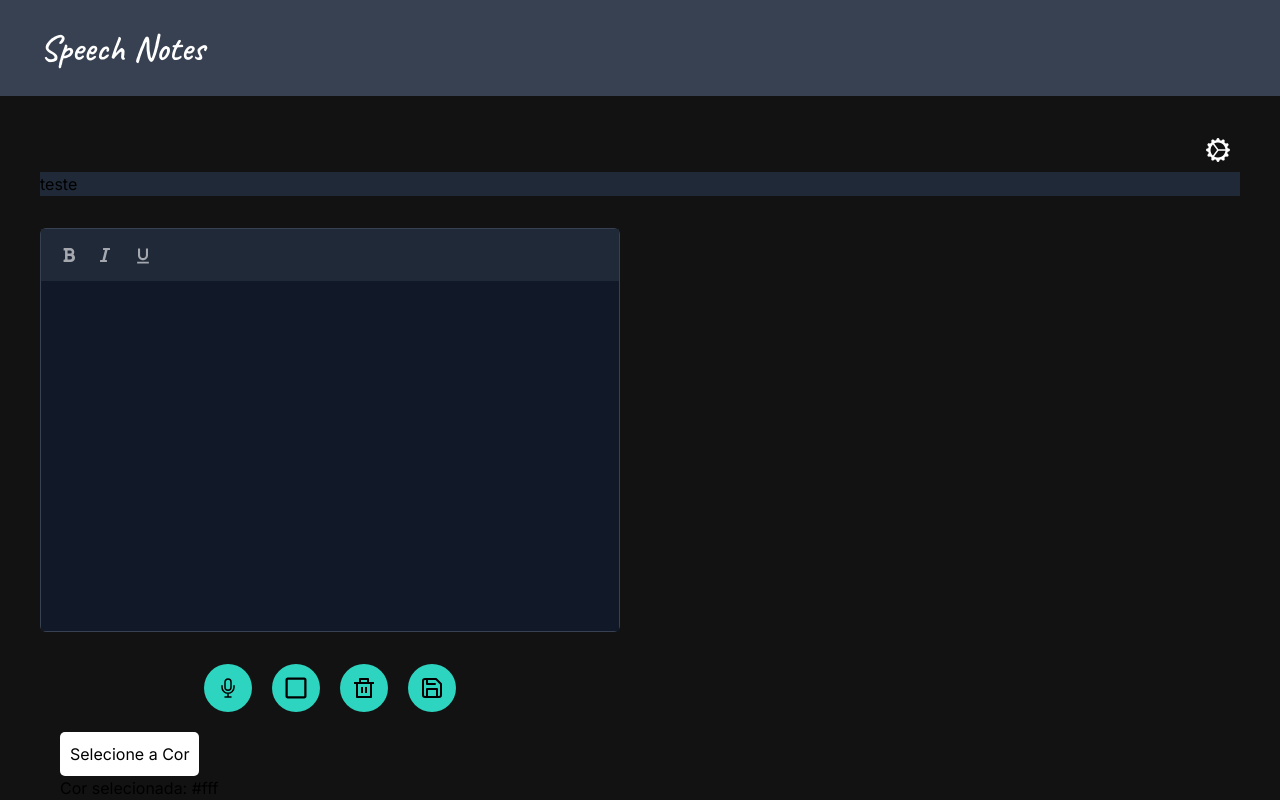
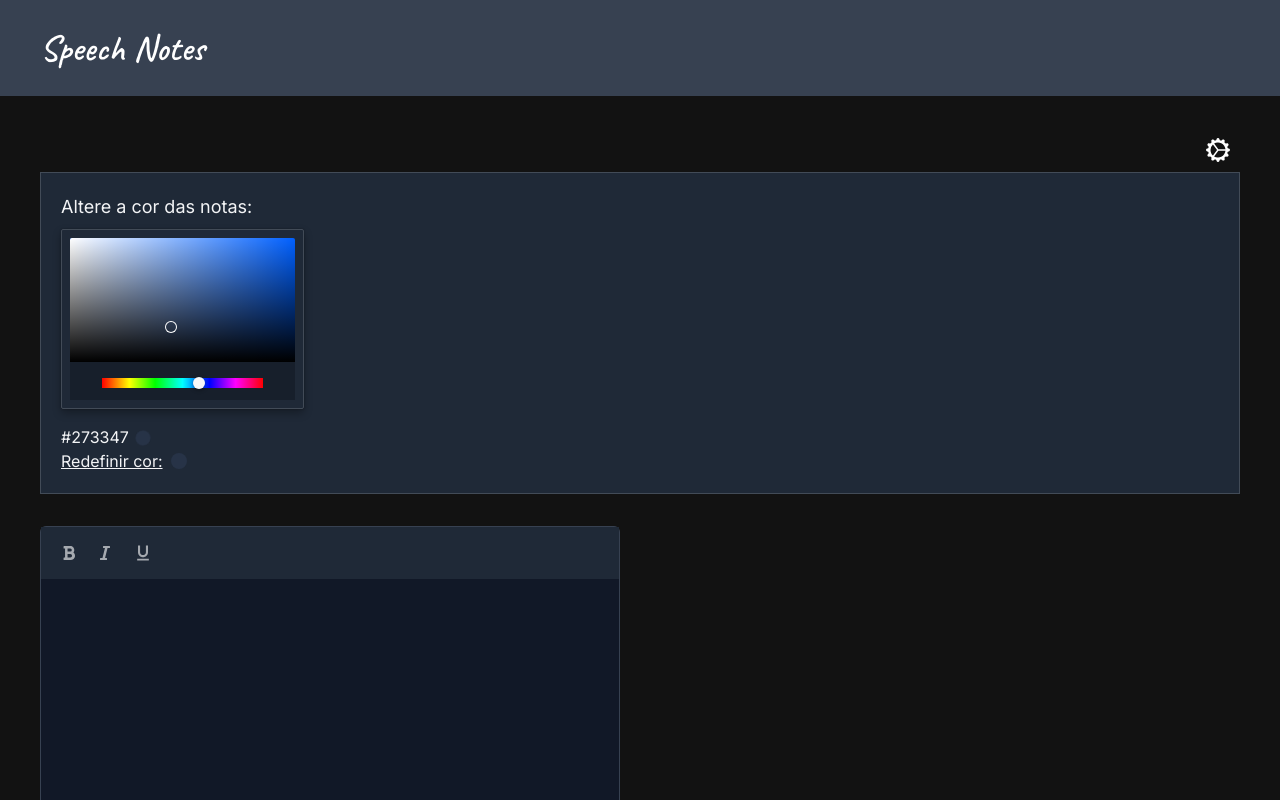
Before and after one commit to gabrielalencs/Quick-Notes, a React (Vite) app: page / in a window 1280 px wide. Shown: the top 800 px of the page. Built offline with nearby package versions, Linux system fonts and the light colour scheme.

Commit message:
feat: ends color picker logic

```diff
--- a/src/App.css
+++ b/src/App.css
@@ -52,7 +52,6 @@
     display: flex;
     flex-direction: column;
     height: min-content;
-    background-color: rgb(39, 51, 71);
     overflow: hidden;
     padding: 20px 20px 60px;
     position: relative;
@@ -96,13 +95,19 @@
 
 /* color picker - react color */
 
+.custom-chrome-picker {
+    border: 1px solid #424b57;
+    padding: .5rem;
+    background-color: #1f2937 !important;
+}
+
 .custom-chrome-picker>div:last-child {
-    background-color: #1d2b49;
+    background-color: #171f2b;
+    /* background-color: transparent; */
 }
 
 .custom-chrome-picker .flexbox-fix {
     align-items: center;
-    gap: 1rem;
 }
 
 .custom-chrome-picker .flexbox-fix:nth-child(2) {
@@ -113,10 +118,23 @@
     margin-bottom: 0 !important;
 }
 
+.flexbox-fix>div:last-child > div:nth-child(1) {
+    /* display: none !important;  */
+    position: relative !important;
+    right: 1rem !important;
+}
+
 .flexbox-fix>div:last-child > div:nth-child(2) {
     display: none !important;
 }
 
-.flexbox-fix>div:first-child {
-    display: none;
+.flexbox-fix>div:first-child div {
+    margin-top: 0 !important;
+    position: absolute !important;
+    bottom: 1.7rem;
+    left: 4.6rem;
 }
+
+.flexbox-fix>div:first-child div {
+    margin-top: 0 !important;
+}
--- a/src/App.jsx
+++ b/src/App.jsx
@@ -1,3 +1,7 @@
+// React
+
+import { useState } from 'react';
+
 // Styles
 
 import './App.css';
@@ -10,62 +14,26 @@
 import SettingsContainer from './components/SettingsContainer';
 
 
-import React, { useState } from 'react';
-import { ChromePicker } from 'react-color';
-
-
-
 const App = () => {
-
-    const [color, setColor] = useState('#fff');
-    const [showPicker, setShowPicker] = useState(false);
-
-    const handleChangeComplete = (color) => {
-        setColor(color.hex);
-    };
+    const [colorPickerValue, setColorPickerValue] = useState('#273347');
 
     return (
         <>
             <Header />
             <main className='max-w-[1800px] mx-auto mt-8 mb-20 px-10'>
                 <div>
-                    <SettingsContainer />
+                    <SettingsContainer
+                        colorPickerValue={colorPickerValue}
+                        updatePickerColor={setColorPickerValue}
+                    />
                 </div>
+
                 <div className='mt-8 flex flex-col gap-20 md:flex-row md:gap-10'>
                     <NoteCreationContainer />
-                    <NoteContainer />
-                </div>
-
-
-
-
-
-
-                <div style={{ padding: '20px' }}>
-                    <button
-                        style={{
-                            backgroundColor: color,
-                            border: 'none',
-                            padding: '10px',
-                            borderRadius: '5px',
-                            cursor: 'pointer',
-                        }}
-                        onClick={() => setShowPicker(!showPicker)}
-                    >
-                        Selecione a Cor
-                    </button>
-
-                    {showPicker && (
-                        <div style={{ position: 'absolute', zIndex: '2' }}>
-                            <ChromePicker
-                                className="custom-chrome-picker"
-                                color={color}
-                                onChangeComplete={handleChangeComplete}
-                            />
-                        </div>
-                    )}
-
-                    <p>Cor selecionada: {color}</p>
+                    <NoteContainer
+                        colorPickerValue={colorPickerValue}
+                        updatePickerColor={setColorPickerValue}
+                    />
                 </div>
             </main>
         </>
--- a/src/components/NoteContainer/index.jsx
+++ b/src/components/NoteContainer/index.jsx
@@ -13,7 +13,7 @@
 import { LuDownload } from "react-icons/lu";
 
 
-const NoteContainer = () => {
+const NoteContainer = ({ colorPickerValue, updatePickerColor }) => {
     const { noteInformation, setNoteInformation } = useContext(NoteInformationContext);
 
     useEffect(() => {
@@ -22,12 +22,15 @@
         setNoteInformation(favoriteSavedNotes);
     }, []);
 
+    console.log(colorPickerValue);
+
+
 
     return (
         <div className="flex-1 grid gap-10 sm:grid-cols-2 md:grid-cols-1 lg:grid-cols-2 lg:gap-y-16 lg:gap-7 min-[1589px]:grid-cols-3">
             {
                 noteInformation.map(noteCreated => (
-                    <div className="postIt max-w-[300px] md:max-w-[350px]" key={noteCreated.id}>
+                    <div className="postIt max-w-[300px] md:max-w-[350px] bg-[#273347]" key={noteCreated.id}>
                         <div className="flex items-center gap-4 flex-wrap justify-between">
                             <div className="flex items-center flex-wrap gap-1 text-sm">
                                 <span>{noteCreated.date}</span>
--- a/src/components/NoteCreationContainer/index.jsx
+++ b/src/components/NoteCreationContainer/index.jsx
@@ -167,7 +167,6 @@
             setNoteInformation(prevNotes => [...prevNotes, createdNoteInformation]);
             clearTextFromNotepad();
         }
-
     };
 
     useEffect(() => {
@@ -176,7 +175,7 @@
         }
     }, [noteInformation]);
 
-    console.log(noteInformation);
+
 
 
 
--- a/src/components/SettingsContainer/index.jsx
+++ b/src/components/SettingsContainer/index.jsx
@@ -1,9 +1,24 @@
+// React
+
+import { useState } from "react";
+
 // React Icons
 
 import { BsGearWideConnected } from "react-icons/bs";
 
+// React Color
 
-const SettingsContainer = () => {
+import { ChromePicker } from 'react-color';
+
+
+const SettingsContainer = ({ colorPickerValue = '#273347', updatePickerColor }) => {
+
+
+    const handleChangeComplete = (colorPickerValue) => updatePickerColor(colorPickerValue.hex);
+
+    const resetNoteColor = () => updatePickerColor('#273347');
+
+
     return (
         <div className="relative">
             <div className="flex justify-end">
@@ -12,8 +27,22 @@
                 </div>
             </div>
 
-            <div className="bg-[#1f2937]">
-                <h1>teste</h1>
+            <div className="bg-[#1f2937] p-5 border-[1px] border-[#424b57]">
+                <div className="relative w-max text-[#f3f4f6]">
+                    <h3 className="text-lg">Altere a cor das notas:</h3>
+                    <ChromePicker
+                        className="custom-chrome-picker mt-2"
+                        color={colorPickerValue}
+                        onChangeComplete={handleChangeComplete}
+                    />
+                    <div>
+                        <p className="inline-block mt-4">{colorPickerValue}</p>
+                        <p className="flex items-center gap-2 underline cursor-pointer" onClick={resetNoteColor}>
+                            Redefinir cor:
+                            <span className="inline-block w-[16px] h-[16px] bg-[#273347] rounded-full"></span>
+                        </p>
+                    </div>
+                </div>
             </div>
         </div>
     )
```
